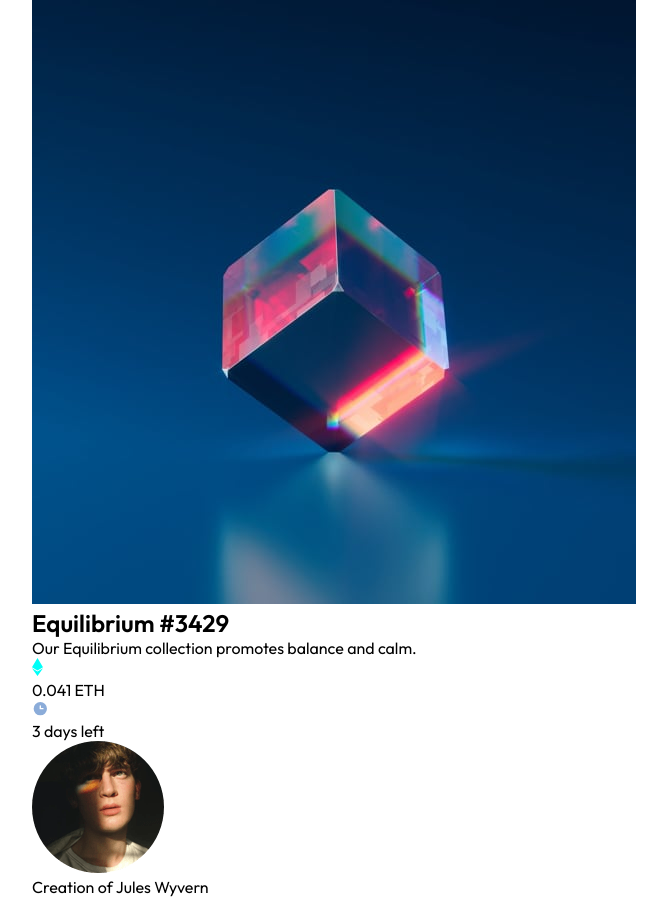
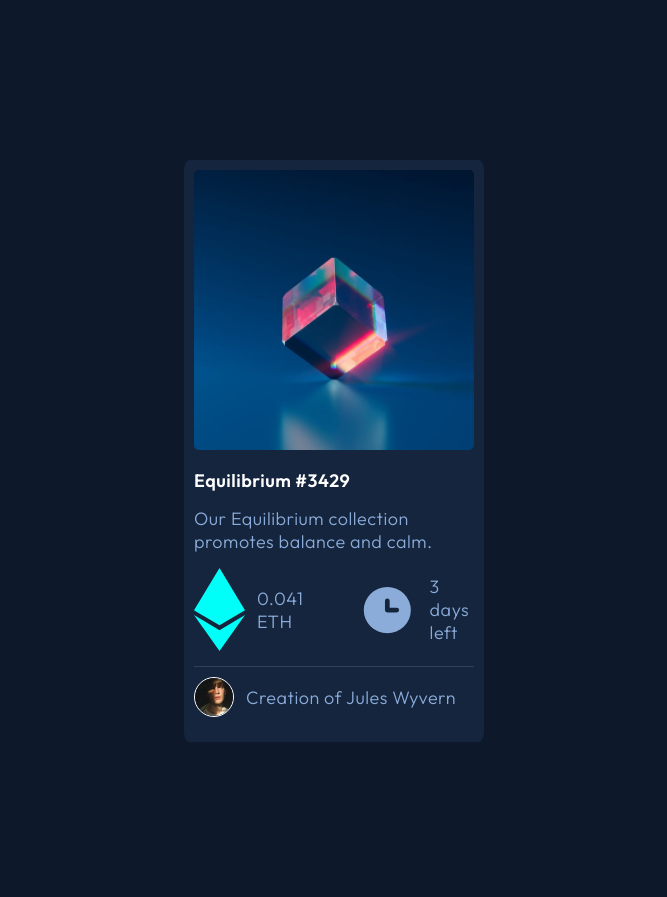
Before and after one commit to iBrendan/fem-nft-preview-card, a plain HTML site: page index.html in a window 1280 px wide. Shown: the whole page, without its empty margins (306-973 px from the left). After the commit the page ends 800 px from the top, so only its background shows below. Drawn offline with Linux system fonts and the light colour scheme.

Commit message:
Add style changes to card body and footer

```diff
--- a/index.html
+++ b/index.html
@@ -23,6 +23,7 @@
   </head>
   <body>
     <div class="card-container">
+      <div class="card">
         <img
           src="images/image-equilibrium.jpg"
           alt="A glowing cube on a blue background"
@@ -31,10 +32,14 @@
         <p>Our Equilibrium collection promotes balance and calm.</p>
 
         <div class="price-container">
+          <div class="price">
             <img src="images/icon-ethereum.svg" />
             <p>0.041 ETH</p>
+          </div>
+          <div class="time-left">
             <img src="images/icon-clock.svg" />
             <p>3 days left</p>
+          </div>
         </div>
 
         <div class="footer">
@@ -42,5 +47,6 @@
           <p>Creation of <span>Jules Wyvern</span></p>
         </div>
       </div>
+    </div>
   </body>
 </html>
--- a/style.css
+++ b/style.css
@@ -5,16 +5,64 @@
 }
 
 body {
-  display: flex;
-  margin: 0 auto;
+  /* display: flex;
   align-items: center;
-  min-height: 100vh;
-  justify-content: center;
-  overflow: hidden;
+  justify-content: center; */
   font-family: "Outfit", sans-serif;
-  /* background-color: hsl(215, 51%, 70%);
-  padding: 40px; */
+  background-color: hsl(217, 54%, 11%);
+  letter-spacing: 0.5px;
 }
 
 .card-container {
+  background-color: hsl(216, 50%, 16%);
+  padding: 10px;
+  border-radius: 1.8%;
+  margin: 0 auto;
+  max-width: 300px;
+  margin-top: 20vh;
 }
+
+.card-container img {
+  border-radius: 1.7%;
+  margin-bottom: 15px;
+  width: 100%;
+}
+
+.card-container h2 {
+  color: hsl(0, 0%, 100%);
+  margin-bottom: 15px;
+  font-weight: 600;
+  font-size: 18px;
+}
+
+.card-container p {
+  color: hsl(215, 51%, 70%);
+  margin-bottom: 15px;
+  font-size: 18px;
+  font-weight: 300;
+}
+
+.price-container {
+  display: flex;
+  justify-content: space-between;
+  border-bottom: solid 1px hsl(215, 32%, 27%);
+}
+
+.price,
+.time-left,
+.footer {
+  display: flex;
+  align-items: center;
+  gap: 12px;
+}
+
+.footer {
+  padding-top: 10px;
+}
+
+.footer img {
+  width: 40px;
+  height: auto;
+  border: solid 1px hsl(0, 0%, 100%);
+  border-radius: 50%;
+}
```
Lines whose indentation alone changed are shown as unchanged.
